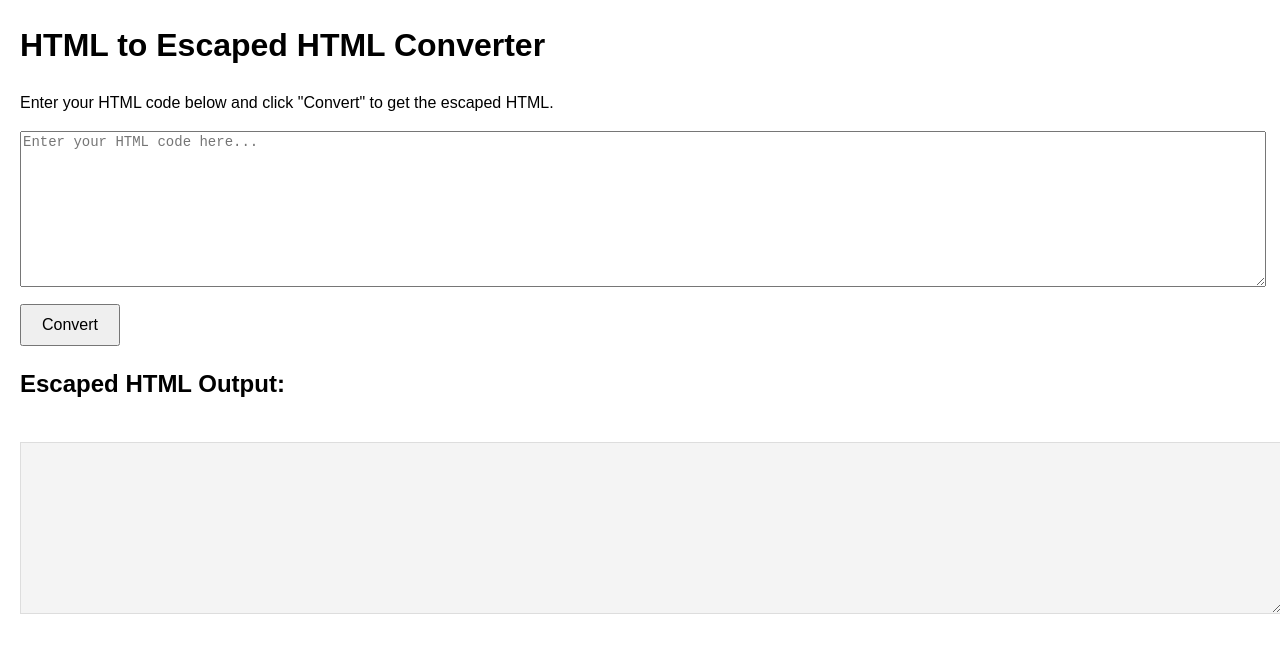
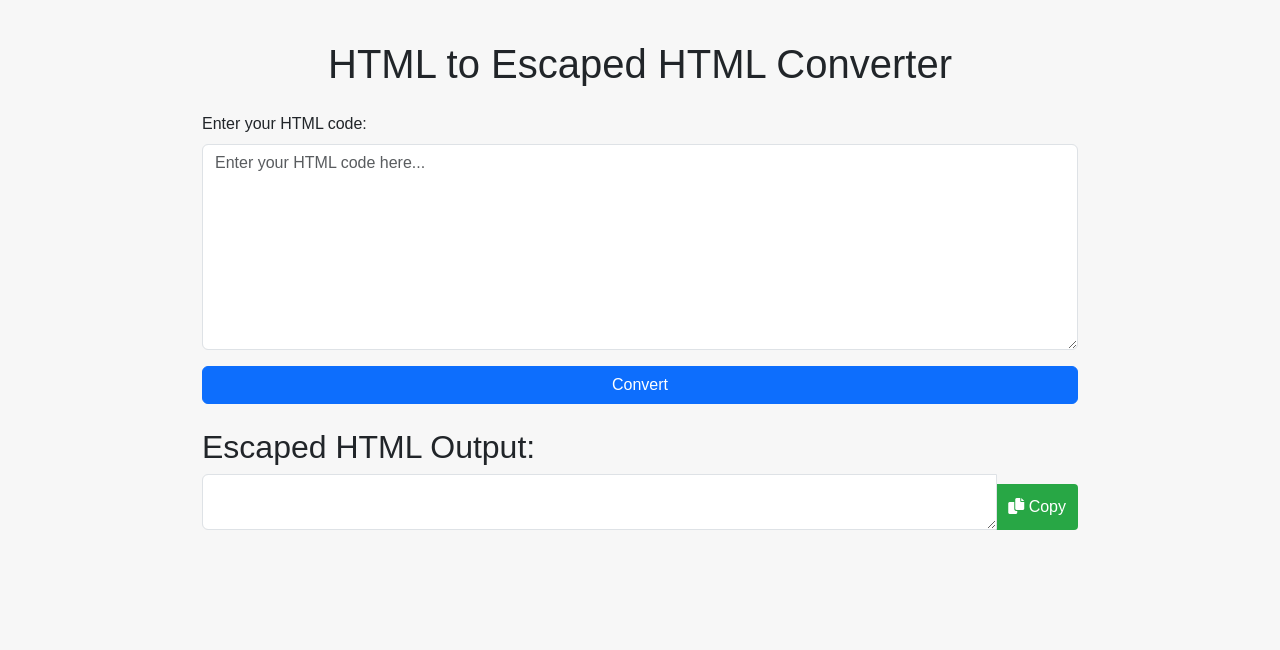
Before and after one commit to codercredit/html-to-escaped, a plain HTML site: page index.html in a window 1280 px wide. Drawn offline with nearby package versions, Linux system fonts and the light colour scheme.

Commit message:
Update index.html

```diff
--- a/index.html
+++ b/index.html
@@ -4,40 +4,56 @@
     <meta charset="UTF-8">
     <meta name="viewport" content="width=device-width, initial-scale=1.0">
     <title>HTML to Escaped HTML Converter</title>
+    <link href="https://cdn.jsdelivr.net/npm/bootstrap@5.3.0-alpha1/dist/css/bootstrap.min.css" rel="stylesheet">
+    <link href="https://cdnjs.cloudflare.com/ajax/libs/font-awesome/6.0.0-beta3/css/all.min.css" rel="stylesheet">
     <style>
         body {
             font-family: Arial, sans-serif;
-            margin: 20px;
-            line-height: 1.5;
+            padding: 40px;
+            background-color: #f7f7f7;
         }
-        textarea {
-            width: 100%;
-            height: 150px;
-            margin-bottom: 10px;
+        .container {
+            max-width: 900px;
+        }
+        .output {
+            min-height: 150px;
             font-family: monospace;
             font-size: 14px;
         }
-        button {
-            padding: 10px 20px;
+        .copy-btn {
+            cursor: pointer;
+            padding: 6px 12px;
             font-size: 16px;
-            cursor: pointer;
+            background-color: #28a745;
+            color: white;
+            border: none;
+            border-radius: 4px;
+            margin-top: 10px;
         }
-        .output {
-            margin-top: 20px;
-            background-color: #f4f4f4;
-            padding: 10px;
-            border: 1px solid #ddd;
+        .copy-btn:hover {
+            background-color: #218838;
         }
     </style>
 </head>
 <body>
-    <h1>HTML to Escaped HTML Converter</h1>
-    <p>Enter your HTML code below and click "Convert" to get the escaped HTML.</p>
-    <textarea id="htmlInput" placeholder="Enter your HTML code here..."></textarea>
-    <button onclick="convertToEscaped()">Convert</button>
-    <h2>Escaped HTML Output:</h2>
-    <textarea id="escapedOutput" class="output" readonly></textarea>
+    <div class="container">
+        <h1 class="text-center mb-4">HTML to Escaped HTML Converter</h1>
+        <div class="mb-3">
+            <label for="htmlInput" class="form-label">Enter your HTML code:</label>
+            <textarea id="htmlInput" class="form-control" placeholder="Enter your HTML code here..." rows="8"></textarea>
+        </div>
+        <button class="btn btn-primary w-100" onclick="convertToEscaped()">Convert</button>
 
+        <h2 class="mt-4">Escaped HTML Output:</h2>
+        <div class="input-group">
+            <textarea id="escapedOutput" class="form-control output" readonly></textarea>
+            <button class="copy-btn" id="copyBtn" onclick="copyToClipboard()">
+                <i class="fas fa-copy"></i> Copy
+            </button>
+        </div>
+    </div>
+
+    <script src="https://cdn.jsdelivr.net/npm/bootstrap@5.3.0-alpha1/dist/js/bootstrap.bundle.min.js"></script>
     <script>
         function convertToEscaped() {
             const htmlInput = document.getElementById("htmlInput").value;
@@ -49,6 +65,13 @@
                 .replace(/'/g, "&#39;");
             document.getElementById("escapedOutput").value = escapedHTML;
         }
+
+        function copyToClipboard() {
+            const escapedOutput = document.getElementById("escapedOutput");
+            escapedOutput.select();
+            document.execCommand("copy");
+            alert("Escaped HTML copied to clipboard!");
+        }
     </script>
 </body>
 </html>
```
